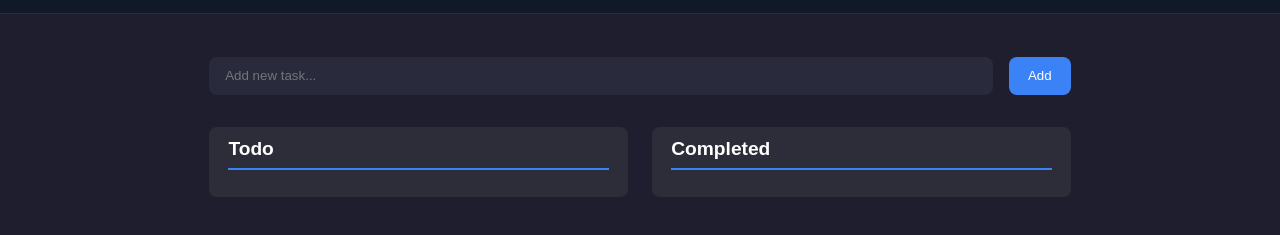
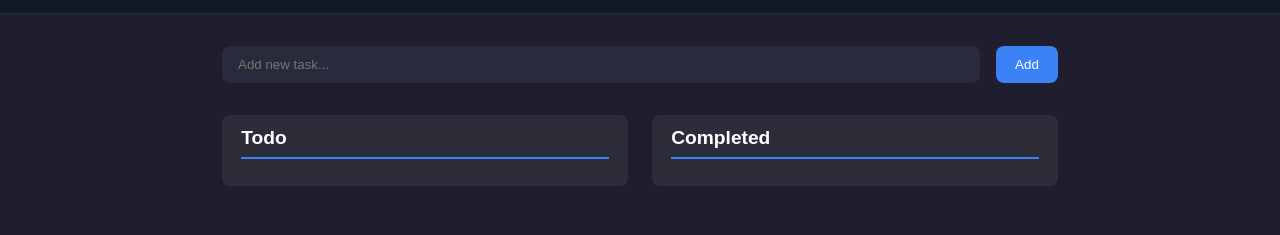
Before and after one commit to Amir-Adedeji/Todo-List, a plain HTML site: page index.html in a window 1280 px wide. Shown: the part 47-282 px from the top of the page. Drawn offline with Linux system fonts and the light colour scheme.

Commit message:
Update styles.css

```diff
--- a/styles.css
+++ b/styles.css
@@ -15,9 +15,6 @@
     max-width: 900px;
     margin: 32px auto;
     padding: 0 32px;
-    background-color: #1E1E2E;
-    padding: 0.7rem 1.2rem;
-    border-radius: 0.5rem;
   }
 
   .navbar {
```
